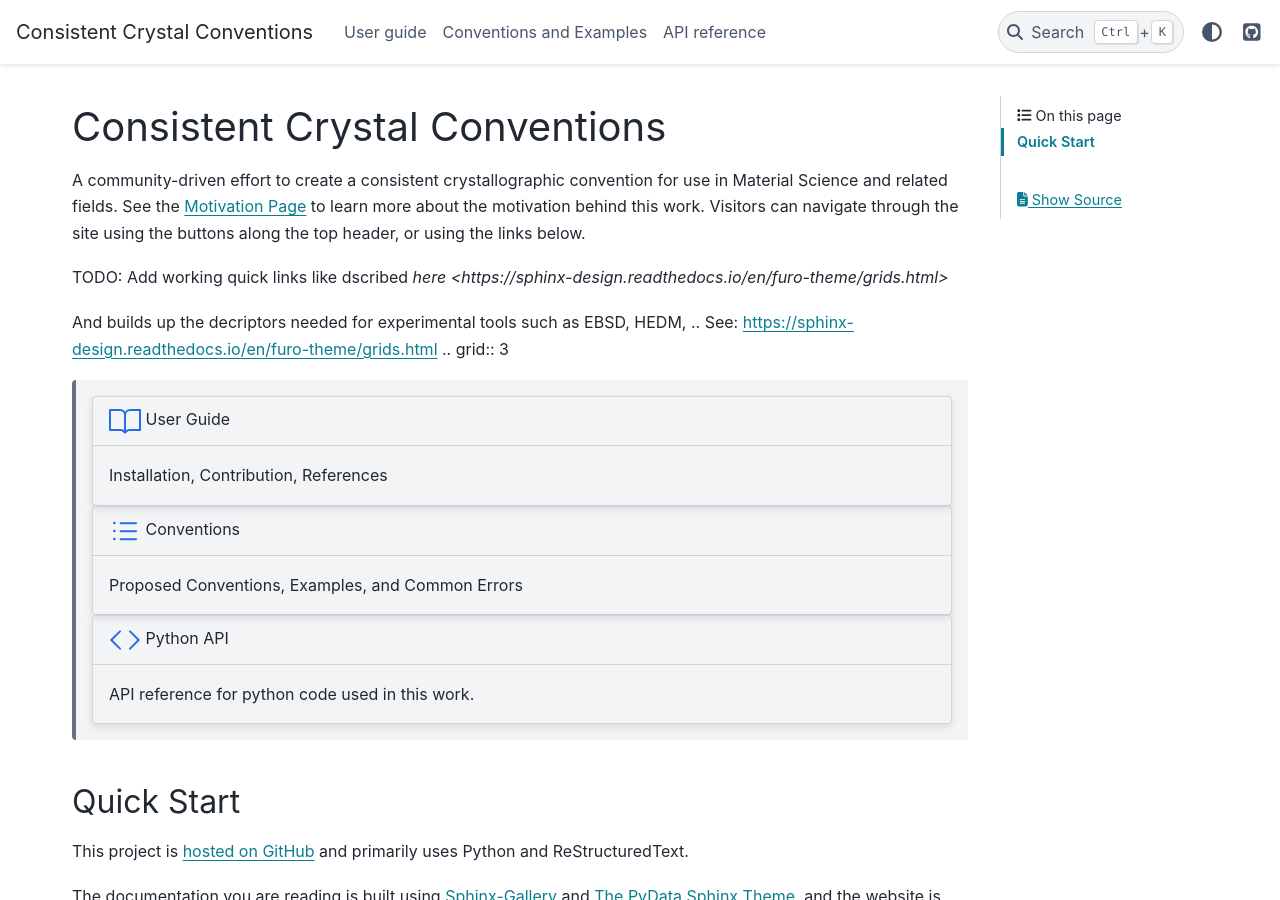
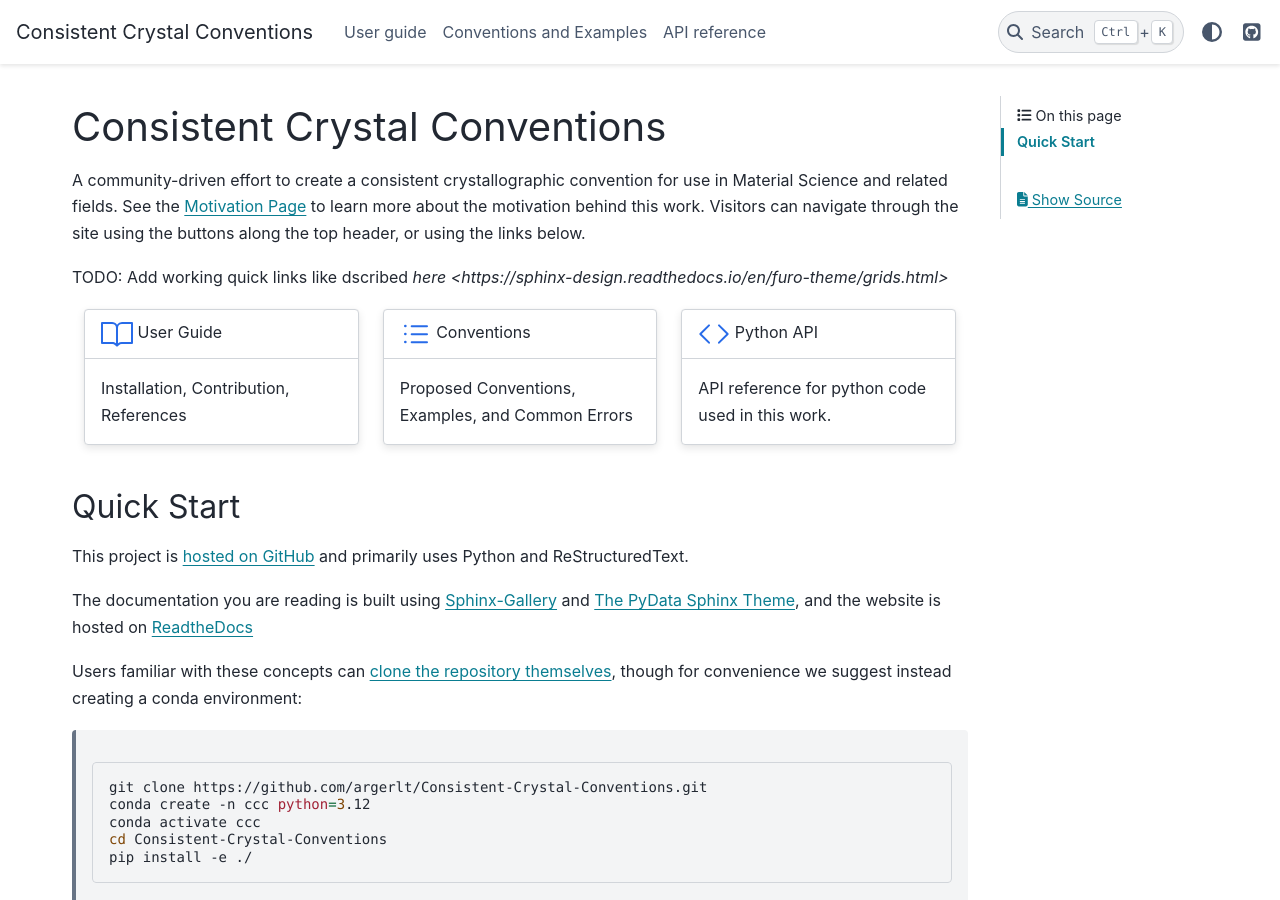
Before and after one commit to argerlt/Consistent-Crystal-Conventions, a Sphinx documentation site: the page built from sphinx/index.rst, in a window 1280 px wide and 900 px high. Built offline with Sphinx 7.4.7 and the PyData theme 0.15.4, drawn with Linux system fonts in a browser that asks for light colours; pages that are not in the unit, such as notebooks, are missing from menus.

Commit message:
Update index.rst

```diff
--- a/sphinx/index.rst
+++ b/sphinx/index.rst
@@ -17,7 +17,6 @@ Visitors can navigate through the site using the buttons along the top header, o
 TODO: Add working quick links like dscribed `here <https://sphinx-design.readthedocs.io/en/furo-theme/grids.html>`
 
 
-And builds up the decriptors needed for experimental tools such as EBSD, HEDM,
 .. See: https://sphinx-design.readthedocs.io/en/furo-theme/grids.html
 .. grid:: 3
 
```
